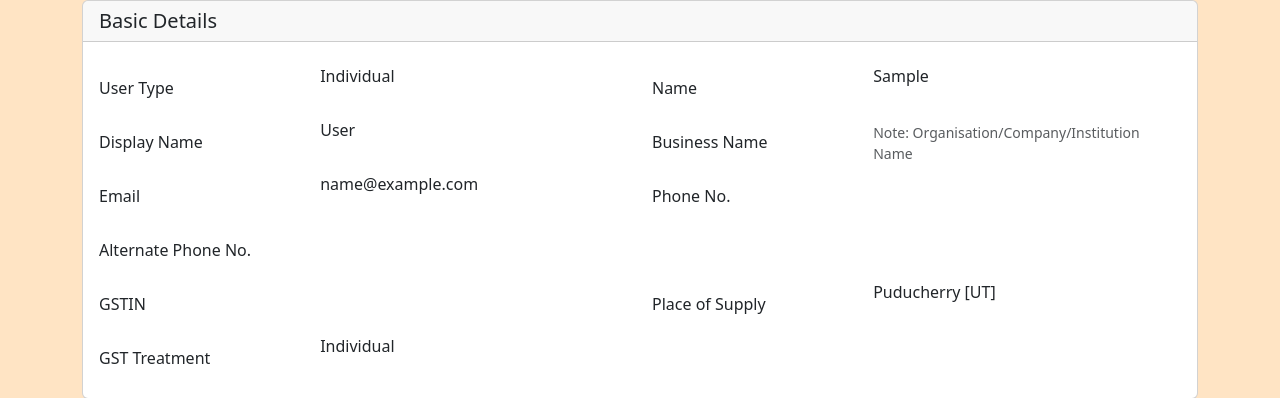
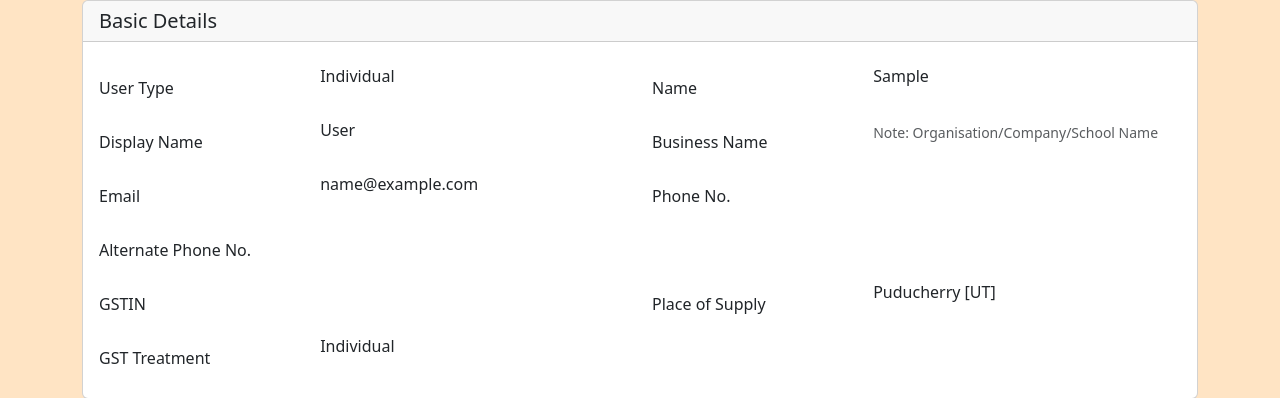
Before and after one commit to jeet760/OMS, a Django app: page /profile/sellerprofile in a window 1280 px wide. Shown: the part 62-460 px from the top of the page. Run offline with Django 5.2, Linux system fonts and the light colour scheme; the visitor is signed in with stand-in values (Sample User, id 1); data comes from the database, SQL or seed files in the repository; some libraries are stand-ins or nearby versions.

Commit message:
Institution_renamed_school_02072025

```diff
--- a/omsproject/omsapp/forms.py
+++ b/omsproject/omsapp/forms.py
@@ -8,7 +8,7 @@ from django.contrib.auth import get_user_model
 USERTYPE_CHOICES = [
     ('1', 'FPO'),
     ('2', 'Business'),
-    ('3', 'Institution'),
+    ('3', 'School'),
     ('4', 'Overseas'),
     ('5', 'Individual'),
 ]
@@ -87,7 +87,7 @@ class UserRegistrationForm(ModelForm):
             }),#last_name is the display name
             'org_name': TextInput(attrs={
                 'class': 'w-full border rounded px-3 py-2 focus:outline-none focus:ring-2 focus:ring-blue-400',
-                'placeholder': 'Business Name (Organisation/Company/Institution Name)',
+                'placeholder': 'Business Name (Organisation/Company/School Name)',
                 'id':'org_name'
             }),#organisation name
             'email':TextInput(attrs={
--- a/omsproject/omsapp/models.py
+++ b/omsproject/omsapp/models.py
@@ -11,7 +11,7 @@ USERTYPES = [
     ('', 'Select Usertype'),
     ('1', 'FPO'),
     ('2', 'Business'),
-    ('3', 'Institution'),
+    ('3', 'School'),
     ('4', 'Overseas'),
     ('5', 'Individual'),
 ]
--- a/omsproject/omsapp/templates/admin-master-console.html
+++ b/omsproject/omsapp/templates/admin-master-console.html
@@ -241,7 +241,7 @@
             <a href="#" onclick="filterTable('All')"><div class="bg-gray-800 p-4 shadow rounded">Total Users: <strong>{{total_users_no}}</strong></div></a>
             <a href="#" onclick="filterTable('FPO')"><div class="bg-gray-800 p-4 shadow rounded">Total FPOs: <strong>{{total_fpo}}</strong></div></a>
             <a href="#" onclick="filterTable('Business')"><div class="bg-gray-800 p-4 shadow rounded">Total Businesses: <strong>{{total_business}}</strong></div></a>
-            <a href="#" onclick="filterTable('Institution')"><div class="bg-gray-800 p-4 shadow rounded">Total Institutions: <strong>{{total_institutions}}</strong></div></a>
+            <a href="#" onclick="filterTable('School')"><div class="bg-gray-800 p-4 shadow rounded">Total Schools: <strong>{{total_institutions}}</strong></div></a>
             <a href="#" onclick="filterTable('Overseas')"><div class="bg-gray-800 p-4 shadow rounded">Total Overseas: <strong>{{total_overseas}}</strong></div></a>
             <a href="#" onclick="filterTable('Individual')"><div class="bg-gray-800 p-4 shadow rounded">Total Individuals: <strong>{{total_individual}}</strong></div></a>
           </div>
@@ -277,7 +277,7 @@
                   <td class="py-2">
                     {% if user.userType == '1' %}FPO
                     {% elif user.userType == '2' %}Business
-                    {% elif user.userType == '3' %}Institution
+                    {% elif user.userType == '3' %}School
                     {% elif user.userType == '4' %}Overseas
                     {% else %}Individual
                     {% endif %}
--- a/omsproject/omsapp/templates/seller_profile.html
+++ b/omsproject/omsapp/templates/seller_profile.html
@@ -13,7 +13,7 @@
             <div class="col-30">
                 {% if userform.userType == '1' %}FPO
                 {% elif userform.userType == '2' %}Business
-                {% elif userform.userType == '3' %}Institution
+                {% elif userform.userType == '3' %}School
                 {% elif userform.userType == '4' %}Overseas
                 {% else %}Individual
                 {% endif %}
@@ -38,7 +38,7 @@
                 <div class="col-30">
                     {{userform.org_name}}
                     <div id="passwordHelpInline" class="form-text">
-                        Note: Organisation/Company/Institution Name
+                        Note: Organisation/Company/School Name
                     </div>
                 </div>
             </div>
--- a/omsproject/omsapp/views.py
+++ b/omsproject/omsapp/views.py
@@ -1863,7 +1863,7 @@ def bulk_buy_response_details(request, bbr_id):
 def USERTYPE_CHOICES(choice):
     if choice == '1': return 'FPO'
     elif choice == '2': return 'Business'
-    elif choice == '3': return 'Institution'
+    elif choice == '3': return 'School'
     elif choice == '4': return 'Overseas'
     else: return 'Individual'
 
```
Also changed, not shown: omsproject/omsapp/migrations/0001_initial.py, omsproject/omsapp/migrations/0015_alter_customuser_usertype.py.
